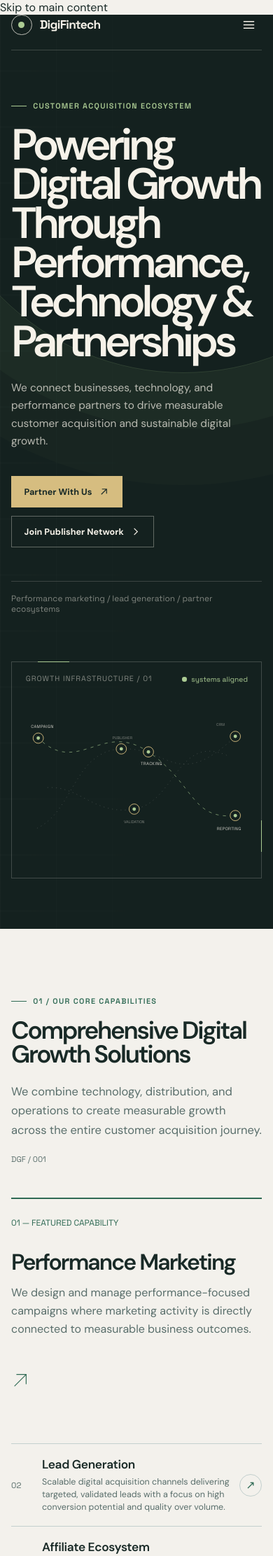
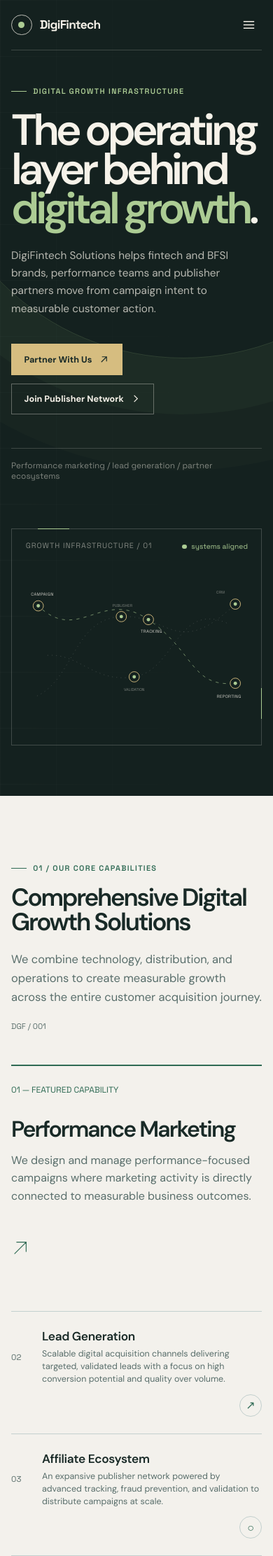
Before and after one commit to aman-yadav-dev/DigiFintech-Solutions, a PHP site: page / in a window 390 px wide. Shown: the top 2223 px of the page at 70% size. Run offline with PHP 8.4, Linux system fonts and the light colour scheme; some libraries are stand-ins or nearby versions.

Commit message:
Phase 7-9: Complete Replit UI integration and responsive mobile drawer bugfixes

```diff
--- a/assets/css/main.css
+++ b/assets/css/main.css
@@ -1,8 +1,31 @@
+/* Accessibility */
+.skip-link {
+  position: absolute;
+  top: -100px;
+  left: 0;
+  background: var(--color-accent-primary);
+  color: var(--color-bg-primary);
+  padding: 1rem 1.5rem;
+  z-index: 9999;
+  transition: top 0.2s ease;
+  font-weight: 600;
+  text-decoration: none;
+}
+
+.skip-link:focus {
+  top: 0;
+}
+
 body {
   background: var(--color-bg-primary);
   color: var(--color-text-primary);
   font-family: var(--font-sans);
   text-rendering: optimizeLegibility;
+  overflow-x: hidden;
+}
+
+html {
+  overflow-x: hidden;
 }
 
 button,
--- a/assets/css/responsive.css
+++ b/assets/css/responsive.css
@@ -167,9 +167,15 @@
   }
 
   .capability-row {
-    grid-template-columns: 2.2rem 1fr auto;
-    gap: 0.55rem;
-    padding: 1.1rem 0;
+    grid-template-columns: 2rem 1fr;
+    grid-template-rows: auto auto;
+    gap: 0.75rem;
+    padding: 1.5rem 0;
+  }
+
+  .capability-row .row-symbol {
+    grid-column: 1 / -1;
+    justify-self: end;
   }
 
   .capability-row p {
--- a/assets/js/navigation.js
+++ b/assets/js/navigation.js
@@ -54,7 +54,7 @@
 
   document.addEventListener("click", function (event) {
     if (!drawer.classList.contains("open")) return;
-    if (event.target === drawer || event.target === toggle || drawer.contains(event.target)) return;
+    if (event.target === drawer || toggle.contains(event.target) || drawer.contains(event.target)) return;
     setMenu(false);
   });
 })();
--- a/index.php
+++ b/index.php
@@ -3,7 +3,7 @@
 
 $page_title = "DigiFintech Solution Private Limited | Digital Growth Ecosystem";
 $meta_desc = "Technology-driven digital growth and customer acquisition company. Connecting brands, technology, and publishers for measurable business growth.";
-
+$extra_css = ['assets/css/contact.css'];
 
 // Include the header which outputs the top half of the HTML document
 include 'includes/header.php';
@@ -18,12 +18,12 @@ include 'includes/header.php';
 <section class="hero" id="home" aria-labelledby="hero-heading">
     <div class="container hero-grid">
         <div class="hero-copy reveal">
-            <span class="eyebrow">Customer Acquisition Ecosystem</span>
+            <span class="eyebrow">DIGITAL GROWTH INFRASTRUCTURE</span>
             <h1 id="hero-heading" class="display">
-                Powering Digital Growth Through Performance, Technology & Partnerships
+                The operating layer behind <span style="color: #accc94;">digital growth</span>.
             </h1>
             <p class="hero-body">
-                We connect businesses, technology, and performance partners to drive measurable customer acquisition and sustainable digital growth.
+                DigiFintech Solutions helps fintech and BFSI brands, performance teams and publisher partners move from campaign intent to measurable customer action.
             </p>
             <div class="hero-actions">
                 <a class="button-primary" href="#contact" data-scroll-link>
```
Also changed, not shown: assets/css/contact.css (added, +123 -0 lines).
